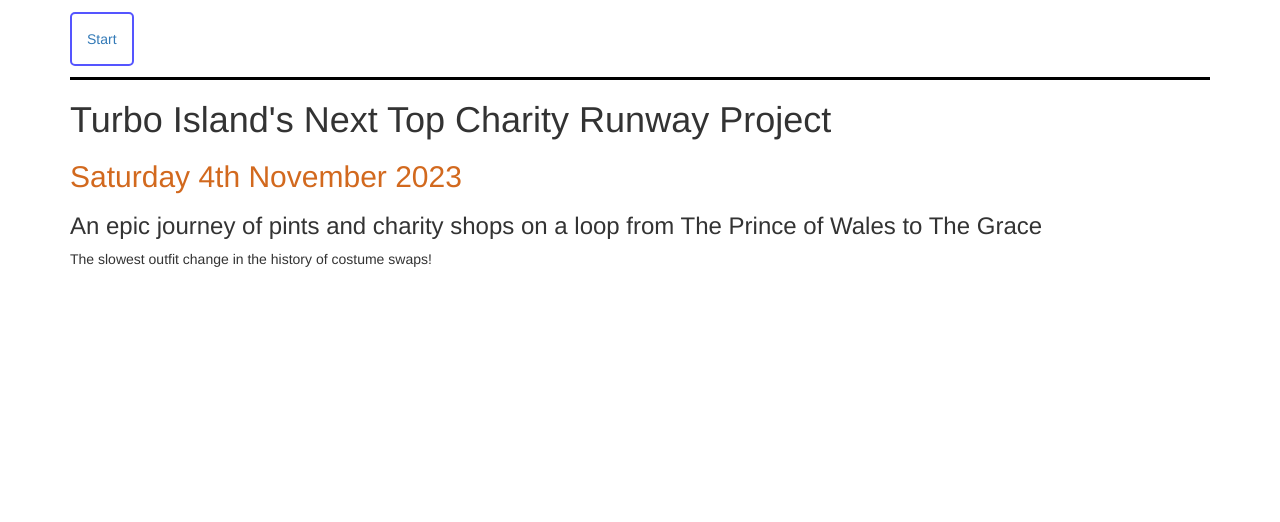
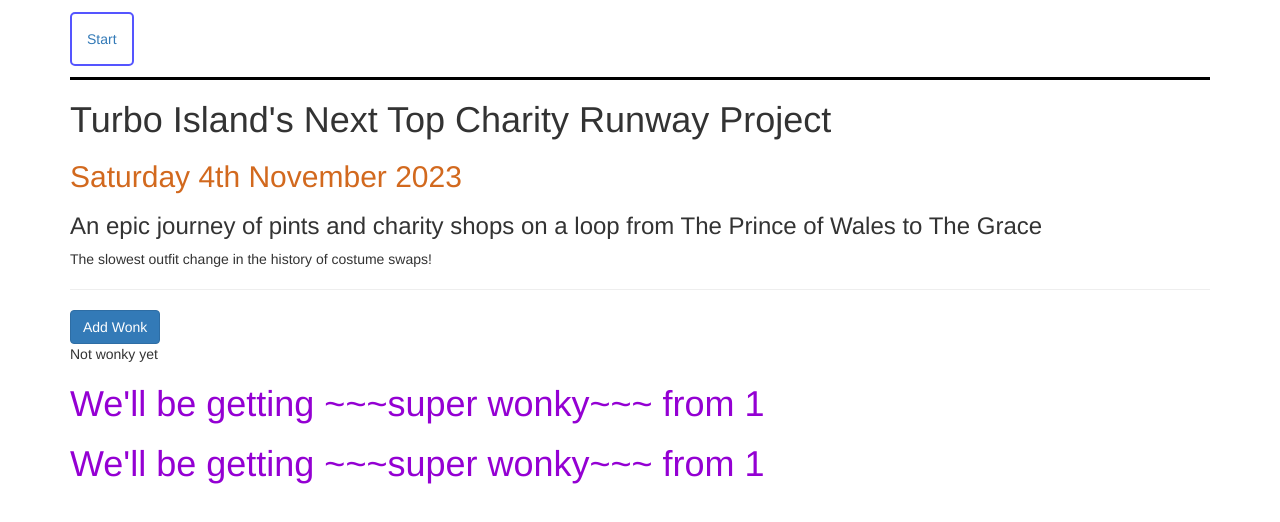
Before and after one commit to amyasgilbert/my-first-angular-project, an Angular app: page / in a window 1280 px wide. Shown: the top 522 px of the page. Built offline with nearby package versions, Linux system fonts and the light colour scheme.

Commit message:
up to lesson 30

```diff
--- a/src/app/app.component.html
+++ b/src/app/app.component.html
@@ -6,6 +6,8 @@
             <h2>Saturday 4th November 2023</h2>
             <h3>An epic journey of pints and charity shops on a loop from The Prince of Wales to The Grace</h3>
             <span>The slowest outfit change in the history of costume swaps!</span>
+            <hr>
+            <app-multi-wonk></app-multi-wonk>
         </div>
     </div>
 </div>
--- a/src/app/multi-wonk/multi-wonk.component.html
+++ b/src/app/multi-wonk/multi-wonk.component.html
@@ -1,4 +1,8 @@
-<!--<app-wonky></app-wonky>-->
-<!--<app-wonky></app-wonky>-->
-<!--<app-wonky></app-wonky>-->
-<!--<app-wonky></app-wonky>-->
+<button class="btn btn-primary"
+        [disabled]="!allowNewWonk"
+        (click)="onCreateWonk()">Add Wonk
+</button>
+<!--<p [innerText]="allowNewWonk"></p>-->
+<p>{{ wonkCreationStatus }}</p>
+<app-wonky></app-wonky>
+<app-wonky></app-wonky>
--- a/src/app/multi-wonk/multi-wonk.component.ts
+++ b/src/app/multi-wonk/multi-wonk.component.ts
@@ -7,4 +7,20 @@ import { Component } from '@angular/core';
 })
 export class MultiWonkComponent {
 
+  allowNewWonk = false;
+  wonkCreationStatus = 'Not wonky yet'
+
+  constructor() {
+    setTimeout(() => {
+      this.allowNewWonk = true;
+    },2000)
+  }
+
+  ngOnInit() {
+  }
+
+  onCreateWonk() {
+    this.wonkCreationStatus = 'Wonky!!'
+  }
+
 }
--- a/src/app/wonky/wonky.component.html
+++ b/src/app/wonky/wonky.component.html
@@ -1 +1 @@
-<!--<h1>~~~lEt'S gEt WoNkY~~~</h1>-->
+<h1>We'll be getting {{ getWonkState() }} from {{ wonkTime }}</h1>
--- a/src/app/wonky/wonky.component.ts
+++ b/src/app/wonky/wonky.component.ts
@@ -5,4 +5,10 @@ import { Component } from "@angular/core";
     templateUrl: './wonky.component.html'
 })
 export class WonkyComponent {
+    wonkState = '~~~super wonky~~~';
+    wonkTime = 1;
+
+    getWonkState () {
+        return this.wonkState;
+    }
 }
```
